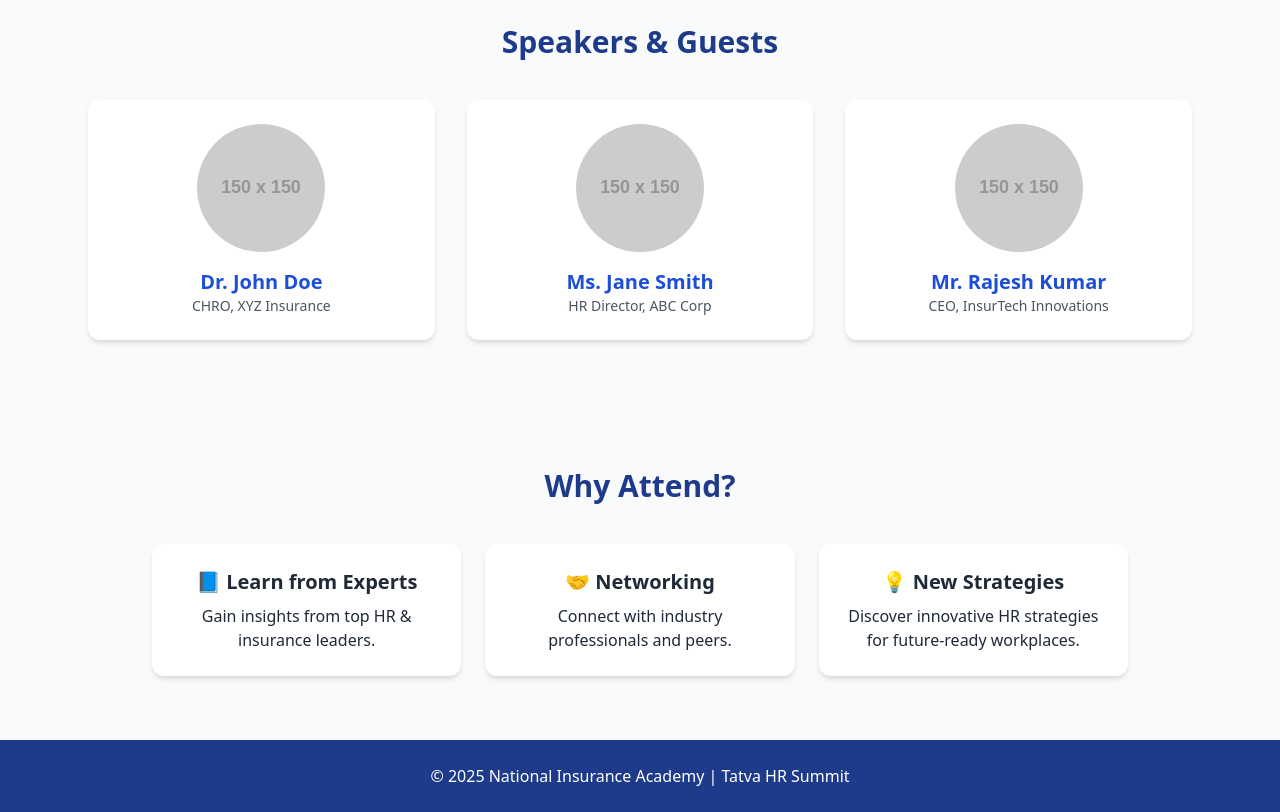
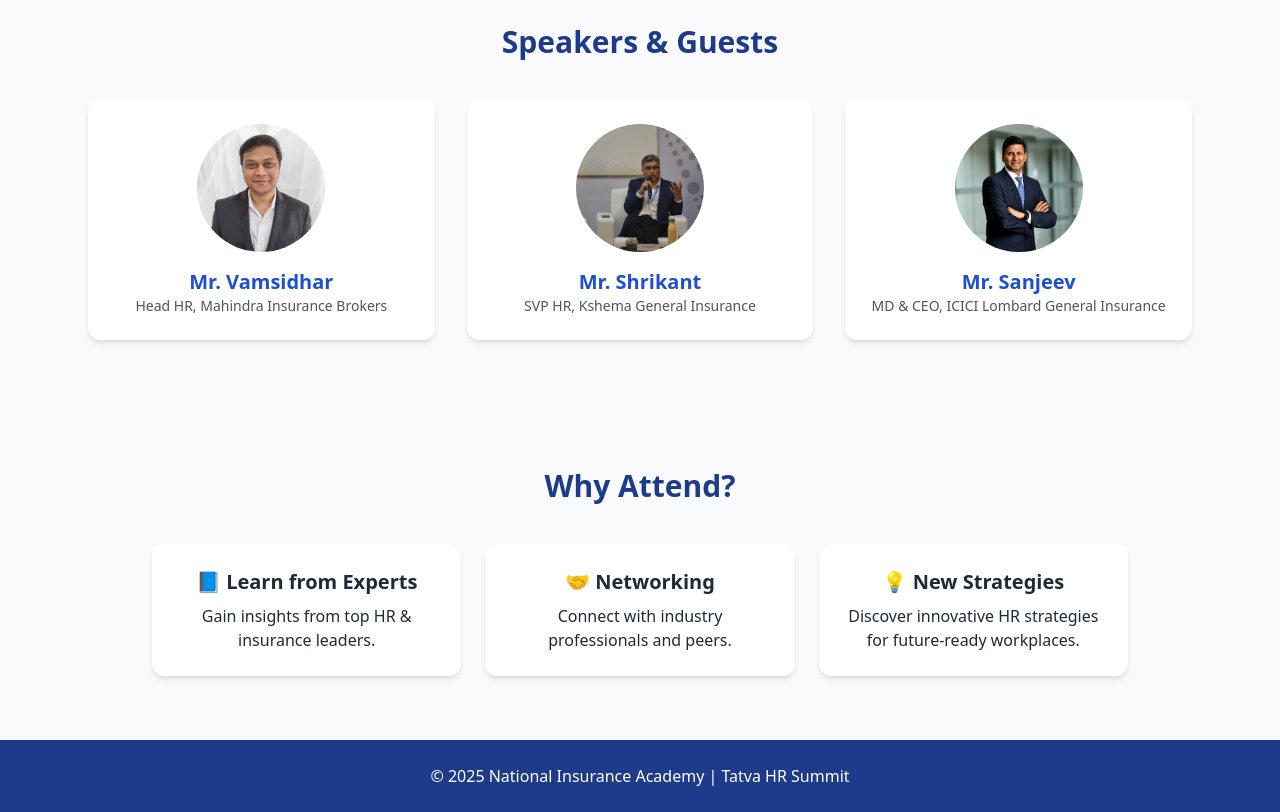
Before and after one commit to AthulPM97/hr-summit, a plain HTML site: page tatva_hr_summit_webpage.html in a window 1280 px wide. Shown: the part 1320-2132 px from the top of the page. Drawn offline with nearby package versions, Linux system fonts and the light colour scheme; placeholder pictures from the web are drawn by us.

Commit message:
added grid

```diff
--- a/tatva_hr_summit_webpage.html
+++ b/tatva_hr_summit_webpage.html
@@ -1,28 +1,54 @@
 <!DOCTYPE html>
 <html lang="en">
   <head>
-  <meta charset="UTF-8">
-  <meta name="viewport" content="width=device-width, initial-scale=1.0">
+    <meta charset="UTF-8" />
+    <meta name="viewport" content="width=device-width, initial-scale=1.0" />
     <title>Tatva: HR Summit 2025</title>
     <script src="https://cdn.tailwindcss.com"></script>
   </head>
   <body class="font-sans text-gray-800 bg-gray-50">
     <!-- Header -->
-  <header class="bg-gradient-to-r from-blue-900 to-blue-600 text-white py-16 text-center">
+    <header
+      class="bg-gradient-to-r from-blue-900 to-blue-600 text-white py-16 text-center"
+      style="
+        background: linear-gradient(
+            rgba(30, 58, 138, 0.9),
+            rgba(37, 99, 235, 0.9)
+          ),
+          url('assets/banner.png');
+        background-size: cover;
+        background-position: center;
+      "
+    >
       <h1 class="text-4xl font-bold">Tatva: HR Summit 2025</h1>
-    <p class="mt-3 italic text-lg">Decode, Disrupt, Deliver: The HR Mandate in Insurance 5.0</p>
-    <p class="mt-1 text-sm">12 September 2025 | National Insurance Academy, Pune</p>
+      <p class="mt-3 italic text-lg">
+        Decode, Disrupt, Deliver: The HR Mandate in Insurance 5.0
+      </p>
+      <p class="mt-1 text-sm">
+        12 September 2025 | National Insurance Academy, Pune
+      </p>
       <div class="mt-6 space-x-4">
-      <a href="#" class="bg-orange-500 hover:bg-orange-600 px-6 py-3 rounded-lg shadow-md text-white font-medium">Register Now</a>
-      <a href="#" class="bg-white text-blue-700 hover:bg-gray-100 px-6 py-3 rounded-lg shadow-md font-medium">Download Brochure</a>
+        <a
+          href="#"
+          class="bg-orange-500 hover:bg-orange-600 px-6 py-3 rounded-lg shadow-md text-white font-medium"
+          >Register Now</a
+        >
+        <a
+          href="#"
+          class="bg-white text-blue-700 hover:bg-gray-100 px-6 py-3 rounded-lg shadow-md font-medium"
+          >Download Brochure</a
+        >
       </div>
     </header>
 
     <!-- About the Event -->
     <section class="max-w-5xl mx-auto px-6 py-16">
-    <h2 class="text-3xl font-bold text-center text-blue-900 mb-6">About the Event</h2>
+      <h2 class="text-3xl font-bold text-center text-blue-900 mb-6">
+        About the Event
+      </h2>
       <p class="text-center max-w-2xl mx-auto mb-12">
-      Tatva brings together HR leaders, insurtech enablers, policymakers, and young professionals to shape the future of Insurance HR.
+        Tatva brings together HR leaders, insurtech enablers, policymakers, and
+        young professionals to shape the future of Insurance HR.
       </p>
       <div class="flex justify-center gap-10 flex-wrap">
         <div class="text-center">
@@ -38,8 +64,12 @@
     </section>
 
     <!-- Event Flow -->
-  <section class="bg-white shadow-lg rounded-2xl max-w-5xl mx-auto px-6 py-16">
-    <h2 class="text-3xl font-bold text-center text-blue-900 mb-10">Event Flow</h2>
+    <section
+      class="bg-white shadow-lg rounded-2xl max-w-5xl mx-auto px-6 py-16"
+    >
+      <h2 class="text-3xl font-bold text-center text-blue-900 mb-10">
+        Event Flow
+      </h2>
       <div class="space-y-8">
         <div>
           <p class="font-semibold text-gray-600">09:30 - 10:15 am</p>
@@ -47,46 +77,77 @@
         </div>
         <div>
           <p class="font-semibold text-gray-600">10:15 - 11:30 am</p>
-        <h3 class="text-xl text-blue-700 font-semibold">Panel Discussion I: Decode</h3>
+          <h3 class="text-xl text-blue-700 font-semibold">
+            Panel Discussion I: Decode
+          </h3>
           <p>Rebranding the Insurance Landscape</p>
         </div>
         <div>
           <p class="font-semibold text-gray-600">12:00 - 01:15 pm</p>
-        <h3 class="text-xl text-blue-700 font-semibold">Panel Discussion II: Disrupt</h3>
-        <p>Talent without Borders – Navigating the Digital-First Insurance Workplace</p>
+          <h3 class="text-xl text-blue-700 font-semibold">
+            Panel Discussion II: Disrupt
+          </h3>
+          <p>
+            Talent without Borders – Navigating the Digital-First Insurance
+            Workplace
+          </p>
         </div>
         <div>
           <p class="font-semibold text-gray-600">02:15 - 03:30 pm</p>
-        <h3 class="text-xl text-blue-700 font-semibold">Panel Discussion III: Deliver</h3>
+          <h3 class="text-xl text-blue-700 font-semibold">
+            Panel Discussion III: Deliver
+          </h3>
           <p>Activating the Insurance Talent Pipeline</p>
         </div>
         <div>
           <p class="font-semibold text-gray-600">04:00 - 05:15 pm</p>
-        <h3 class="text-xl text-blue-700 font-semibold">The Real Risk Takers</h3>
-        <p>Alumni Journey in building a career across the insurance ecosystem</p>
+          <h3 class="text-xl text-blue-700 font-semibold">
+            The Real Risk Takers
+          </h3>
+          <p>
+            Alumni Journey in building a career across the insurance ecosystem
+          </p>
         </div>
       </div>
     </section>
 
     <!-- Speakers & Guests -->
     <section class="max-w-6xl mx-auto px-6 py-16">
-    <h2 class="text-3xl font-bold text-center text-blue-900 mb-10">Speakers & Guests</h2>
+      <h2 class="text-3xl font-bold text-center text-blue-900 mb-10">
+        Speakers & Guests
+      </h2>
       <div class="grid grid-cols-1 sm:grid-cols-2 md:grid-cols-3 gap-8">
         <!-- Speaker Card -->
         <div class="bg-white rounded-xl shadow-md p-6 text-center">
-        <img src="https://via.placeholder.com/150" alt="Speaker Photo" class="w-32 h-32 mx-auto rounded-full mb-4 object-cover">
-        <h3 class="text-xl font-semibold text-blue-700">Dr. John Doe</h3>
-        <p class="text-sm text-gray-600">CHRO, XYZ Insurance</p>
+          <img
+            src="/assets/Vamsidhar.jpg"
+            alt="Speaker Photo"
+            class="w-32 h-32 mx-auto rounded-full mb-4 object-cover"
+          />
+          <h3 class="text-xl font-semibold text-blue-700">Mr. Vamsidhar</h3>
+          <p class="text-sm text-gray-600">
+            Head HR, Mahindra Insurance Brokers
+          </p>
         </div>
         <div class="bg-white rounded-xl shadow-md p-6 text-center">
-        <img src="https://via.placeholder.com/150" alt="Speaker Photo" class="w-32 h-32 mx-auto rounded-full mb-4 object-cover">
-        <h3 class="text-xl font-semibold text-blue-700">Ms. Jane Smith</h3>
-        <p class="text-sm text-gray-600">HR Director, ABC Corp</p>
+          <img
+            src="/assets/Shrikant.jpg"
+            alt="Speaker Photo"
+            class="w-32 h-32 mx-auto rounded-full mb-4 object-cover"
+          />
+          <h3 class="text-xl font-semibold text-blue-700">Mr. Shrikant</h3>
+          <p class="text-sm text-gray-600">SVP HR, Kshema General Insurance</p>
         </div>
         <div class="bg-white rounded-xl shadow-md p-6 text-center">
-        <img src="https://via.placeholder.com/150" alt="Speaker Photo" class="w-32 h-32 mx-auto rounded-full mb-4 object-cover">
-        <h3 class="text-xl font-semibold text-blue-700">Mr. Rajesh Kumar</h3>
-        <p class="text-sm text-gray-600">CEO, InsurTech Innovations</p>
+          <img
+            src="assets/Sanjeev.jpeg"
+            alt="Speaker Photo"
+            class="w-32 h-32 mx-auto rounded-full mb-4 object-cover"
+          />
+          <h3 class="text-xl font-semibold text-blue-700">Mr. Sanjeev</h3>
+          <p class="text-sm text-gray-600">
+            MD & CEO, ICICI Lombard General Insurance
+          </p>
         </div>
         <!-- Add more cards as needed -->
       </div>
@@ -94,7 +155,9 @@
 
     <!-- Why Attend -->
     <section class="max-w-5xl mx-auto px-6 py-16">
-    <h2 class="text-3xl font-bold text-center text-blue-900 mb-10">Why Attend?</h2>
+      <h2 class="text-3xl font-bold text-center text-blue-900 mb-10">
+        Why Attend?
+      </h2>
       <div class="grid grid-cols-1 sm:grid-cols-3 gap-6">
         <div class="bg-white shadow-md rounded-xl p-6 text-center">
           <h3 class="text-xl font-semibold mb-2">📘 Learn from Experts</h3>
```
Also changed, not shown: assets/Sanjeev.jpeg (added), assets/Shrikant.jpg (added), assets/Vamsidhar.jpg (added), assets/banner.png (added). Lines whose indentation alone changed are shown as unchanged.
